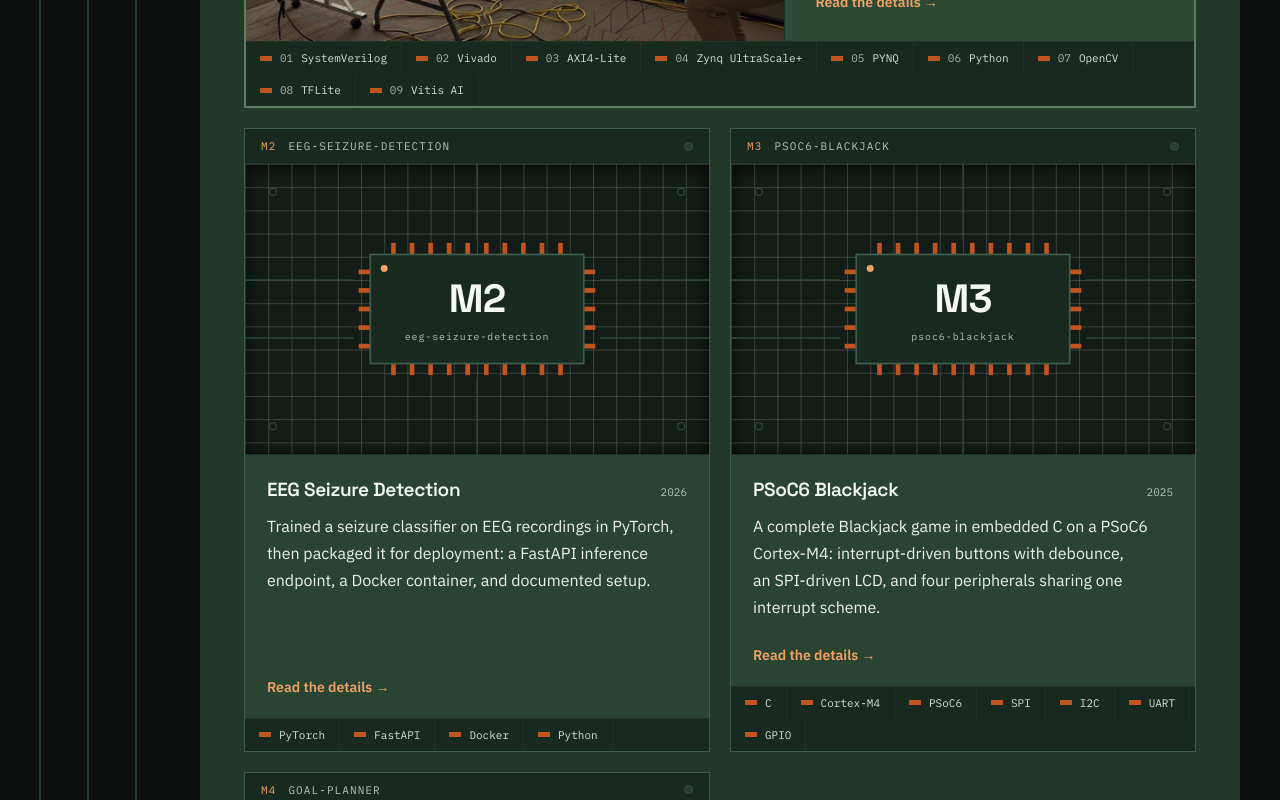
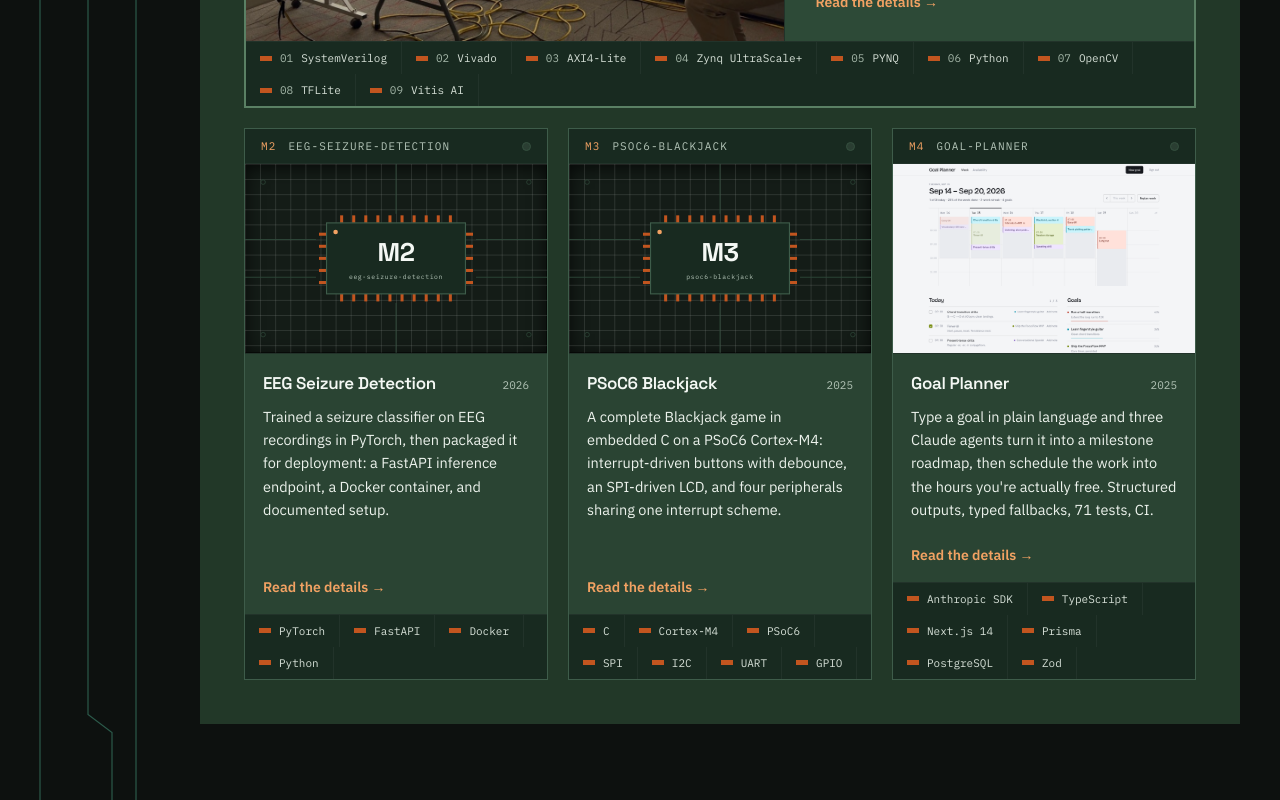
Before and after one commit to hargens-holland/PortfolioWebsite, a Next.js app in the folder web/: page / in a window 1280 px wide. Shown: the part 1260-2060 px from the top of the page. Built offline with nearby package versions, Linux system fonts and the light colour scheme.

Commit message:
Goal Planner dashboard screenshot, three-across project row

```diff
--- a/web/app/globals.css
+++ b/web/app/globals.css
@@ -231,6 +231,10 @@ a:hover { color: #fff; }
 .work__row { display: grid; grid-template-columns: 1fr 1fr; gap: 20px; margin-top: 20px; align-items: stretch; }
 /* A lone secondary card spans the row instead of leaving a hole. */
 .work__row > :only-child { grid-column: 1 / -1; }
+.work__row--three { grid-template-columns: repeat(3, 1fr); }
+.work__row--three .card__compact { padding: 18px; }
+.work__row--three .card__compact-head .card__title { font-size: 17px; }
+.work__row--three .card__blurb { font-size: 14.5px; line-height: 1.6; }
 
 .card {
   display: flex; flex-direction: column;
@@ -276,8 +280,9 @@ a:hover { color: #fff; }
 .shot--banner { aspect-ratio: 16 / 9; min-height: 0; }
 .card:hover .shot { transform: scale(1.03); }
 
-/* A real screenshot. */
-.shot__img { object-fit: cover; }
+/* A real screenshot. Anchored to the top so a UI's header row survives the
+   crop when the image is taller than the box. */
+.shot__img { object-fit: cover; object-position: center top; }
 
 /* The schematic placeholder drawn when there's no screenshot yet.
    Colours live here rather than in the SVG so they follow the palette. */
@@ -526,7 +531,7 @@ a:hover { color: #fff; }
   .section--panel { padding: 44px 20px 50px; }
   .hero, .section, .project { padding-left: 20px; padding-right: 20px; }
 
-  .hero__grid, .about__grid, .card__split, .work__row, .entry, .contact__grid { grid-template-columns: 1fr; }
+  .hero__grid, .about__grid, .card__split, .work__row, .work__row--three, .entry, .contact__grid { grid-template-columns: 1fr; }
   .hero__grid { gap: 36px; align-items: start; }
   .hero__photo { max-width: 300px; }
   .hero__intro { font-size: 20px; }
--- a/web/app/page.tsx
+++ b/web/app/page.tsx
@@ -82,7 +82,8 @@ export default function HomePage() {
 
         <FeaturedCard project={featured} />
 
-        <div className="work__row">
+        {/* Three secondary cards fit better three-across than 2 + 1 orphan. */}
+        <div className={`work__row${others.length === 3 ? " work__row--three" : ""}`}>
           {others.map((project) => (
             <ProjectCard key={project.slug} project={project} />
           ))}
--- a/web/content/projects.ts
+++ b/web/content/projects.ts
@@ -119,6 +119,7 @@ export const PROJECTS: Project[] = [
       "Retries are separated by cause: the SDK handles network retries, while schema violations and truncated responses are retried explicitly with their own logic. Contract tests verify that the schemas and the fallbacks satisfy the same contract, so a fallback can never quietly drift from what the model is supposed to return. 71 tests run in CI, and the architecture is fully documented in the repo.",
     ],
     tags: ["Anthropic SDK", "TypeScript", "Next.js 14", "Prisma", "PostgreSQL", "Zod"],
+    image: "/assets/goal-planner-dashboard.png",
     links: [
       { label: "Source", href: "https://github.com/hargens-holland/GoalApp" },
       // Deploy is pending. Add when it's up:
```
Also changed, not shown: web/public/assets/goal-planner-dashboard.png (added).
